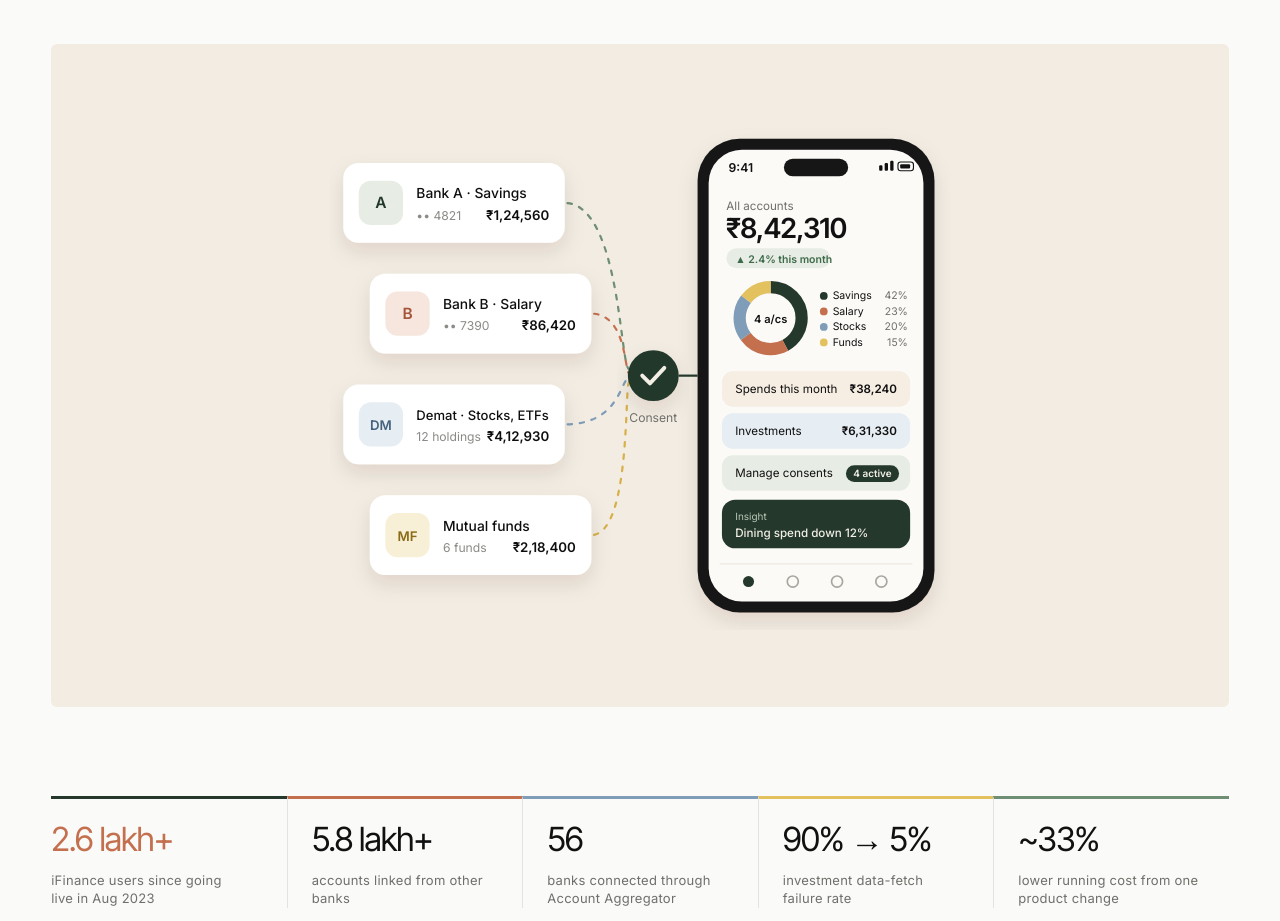
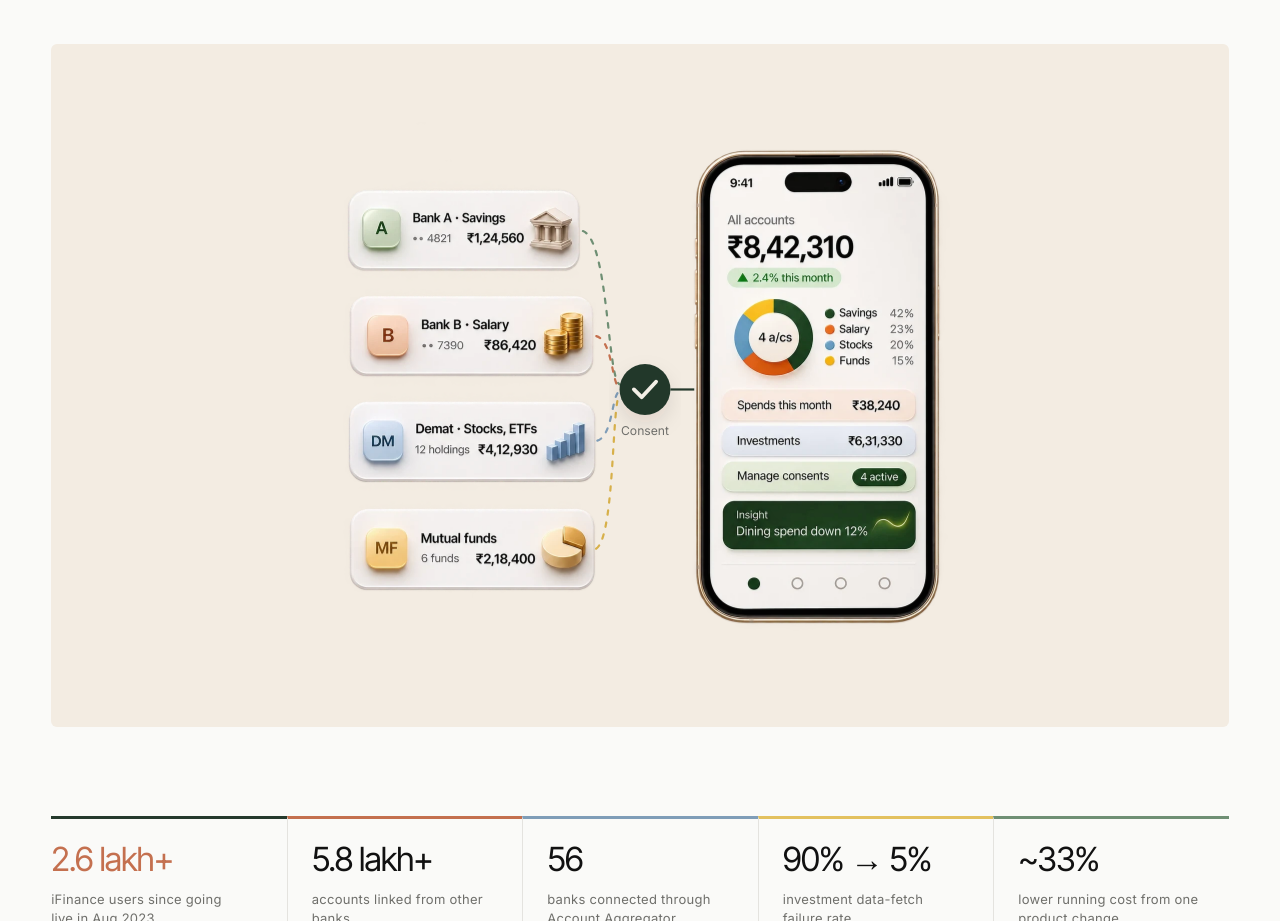
Before and after one commit to amaithi20332/amaithi20332.github.io, a plain HTML site: page index.html in a window 1280 px wide. Shown: the part 880-1801 px from the top of the page. Drawn offline with Linux system fonts and the light colour scheme.

Commit message:
Use new hero visual image, keep flow animation

```diff
--- a/index.html
+++ b/index.html
@@ -326,45 +326,15 @@ nav .wrap{min-height:64px}
 <p>I launched <strong>iFinance</strong>, ICICI Bank's Account Aggregator product for linking accounts from any bank, and I'm now building its next phase, the <strong>Financial Dashboard</strong>: investments, loans and insurance in one view. I also lead <strong>Know Your Spends</strong>, the bank's spend-tracking product. I work from evidence: test, measure, then ship in phases.</p>
 <div class="btns"><a class="btn p" href="#work">View case studies</a><a class="btn" href="https://www.linkedin.com/in/amaithipriya/">LinkedIn profile</a></div>
 </div>
-<figure class="hero-fig"><svg class="art" viewBox="0 0 560 460" role="img" aria-label="Accounts from several banks flowing through one consent check into a single app view">
+<figure class="hero-fig"><svg class="art" viewBox="0 0 1358 1159" role="img" aria-label="Accounts from several banks flowing through one consent check into a single app view">
 <defs><filter id="sh" x="-20%" y="-20%" width="140%" height="160%"><feDropShadow dx="0" dy="8" stdDeviation="9" flood-color="#2a2418" flood-opacity=".10"/></filter></defs>
+<image href="hero-visual.webp" x="0" y="0" width="1358" height="1159"/>
+<g transform="scale(2.425)">
 <g fill="none" stroke-width="2" stroke-linecap="round" stroke-dasharray="2 6" class="flow">
-<path stroke="#6f8f74" d="M212 74 C262 74 262 222 270 224"/><path stroke="#c4704f" d="M236 174 C268 174 266 226 270 228"/><path stroke="#7f9db8" d="M212 274 C262 274 262 234 270 232"/><path stroke="#d7b04a" d="M236 374 C272 374 266 238 270 236"/></g>
-<g filter="url(#sh)" font-family="Inter,sans-serif">
-<g transform="translate(12,38)"><rect width="200" height="72" rx="14" fill="#fff"/><rect x="14" y="16" width="40" height="40" rx="11" fill="#e7ede4"/><text x="34" y="41" text-anchor="middle" font-size="14" font-weight="600" fill="#24392c">A</text><text x="66" y="32" font-size="12.5" font-weight="500" fill="#111">Bank A · Savings</text><text x="66" y="51" font-size="11" fill="#8a8a86">•• 4821</text><text x="186" y="51" text-anchor="end" font-size="12" font-weight="600" fill="#111">₹1,24,560</text></g>
-<g transform="translate(36,138)"><rect width="200" height="72" rx="14" fill="#fff"/><rect x="14" y="16" width="40" height="40" rx="11" fill="#f6e6dd"/><text x="34" y="41" text-anchor="middle" font-size="14" font-weight="600" fill="#a4553a">B</text><text x="66" y="32" font-size="12.5" font-weight="500" fill="#111">Bank B · Salary</text><text x="66" y="51" font-size="11" fill="#8a8a86">•• 7390</text><text x="186" y="51" text-anchor="end" font-size="12" font-weight="600" fill="#111">₹86,420</text></g>
-<g transform="translate(12,238)"><rect width="200" height="72" rx="14" fill="#fff"/><rect x="14" y="16" width="40" height="40" rx="11" fill="#e6edf3"/><text x="34" y="41" text-anchor="middle" font-size="12" font-weight="600" fill="#45627d">DM</text><text x="66" y="32" font-size="11.8" font-weight="500" fill="#111">Demat · Stocks, ETFs</text><text x="66" y="51" font-size="11" fill="#8a8a86">12 holdings</text><text x="186" y="51" text-anchor="end" font-size="12" font-weight="600" fill="#111">₹4,12,930</text></g>
-<g transform="translate(36,338)"><rect width="200" height="72" rx="14" fill="#fff"/><rect x="14" y="16" width="40" height="40" rx="11" fill="#f7efd6"/><text x="34" y="41" text-anchor="middle" font-size="12" font-weight="600" fill="#8a6a12">MF</text><text x="66" y="32" font-size="12.5" font-weight="500" fill="#111">Mutual funds</text><text x="66" y="51" font-size="11" fill="#8a8a86">6 funds</text><text x="186" y="51" text-anchor="end" font-size="12" font-weight="600" fill="#111">₹2,18,400</text></g>
-</g>
-<g filter="url(#sh)"><circle cx="292" cy="230" r="23" fill="#24392c"/><path d="M282 230 l7 7 l13 -14" stroke="#f3efe6" stroke-width="3.5" fill="none" stroke-linecap="round" stroke-linejoin="round"/></g>
-<text x="292" y="272" text-anchor="middle" font-family="Inter,sans-serif" font-size="11" fill="#6f6f6b">Consent</text>
-<line x1="315" y1="230" x2="332" y2="230" stroke="#24392c" stroke-width="2"/>
-<g filter="url(#sh)"><rect x="332" y="16" width="214" height="428" rx="38" fill="#161616"/><rect x="342" y="26" width="194" height="408" rx="30" fill="#fbfaf7"/></g>
-<rect x="410" y="34" width="58" height="16" rx="8" fill="#161616"/>
-<g font-family="Inter,sans-serif" fill="#111">
-<text x="360" y="46" font-size="11" font-weight="600">9:41</text>
-<g fill="#111"><rect x="496" y="40" width="3" height="5" rx="1"/><rect x="501" y="38" width="3" height="7" rx="1"/><rect x="506" y="36" width="3" height="9" rx="1"/><rect x="513" y="37" width="14" height="8" rx="2.5" fill="none" stroke="#111" stroke-width="1"/><rect x="515" y="39" width="9" height="4" rx="1"/></g>
-<text x="358" y="80" font-size="10.5" fill="#6f6f6b">All accounts</text>
-<text x="358" y="106" font-family="Inter Tight,Inter,sans-serif" font-size="25" font-weight="600" letter-spacing="-.5">₹8,42,310</text>
-<rect x="358" y="115" width="94" height="18" rx="9" fill="#e7ede4"/><text x="366" y="128" font-size="9.5" font-weight="600" fill="#3d6a4a">▲ 2.4% this month</text>
-<g transform="translate(398,178)">
-<circle r="28" fill="none" stroke="#efeae1" stroke-width="11"/>
-<circle r="28" fill="none" stroke="#24392c" stroke-width="11" stroke-dasharray="74 176" transform="rotate(-90)"/>
-<circle r="28" fill="none" stroke="#c4704f" stroke-width="11" stroke-dasharray="40 176" stroke-dashoffset="-74" transform="rotate(-90)"/>
-<circle r="28" fill="none" stroke="#7f9db8" stroke-width="11" stroke-dasharray="36 176" stroke-dashoffset="-114" transform="rotate(-90)"/>
-<circle r="28" fill="none" stroke="#e3c15f" stroke-width="11" stroke-dasharray="26 176" stroke-dashoffset="-150" transform="rotate(-90)"/>
-<text y="4" text-anchor="middle" font-size="10" font-weight="600">4 a/cs</text></g>
-<g font-size="9.5"><circle cx="446" cy="158" r="3.5" fill="#24392c"/><text x="454" y="161">Savings</text><text x="522" y="161" text-anchor="end" fill="#6f6f6b">42%</text>
-<circle cx="446" cy="172" r="3.5" fill="#c4704f"/><text x="454" y="175">Salary</text><text x="522" y="175" text-anchor="end" fill="#6f6f6b">23%</text>
-<circle cx="446" cy="186" r="3.5" fill="#7f9db8"/><text x="454" y="189">Stocks</text><text x="522" y="189" text-anchor="end" fill="#6f6f6b">20%</text>
-<circle cx="446" cy="200" r="3.5" fill="#e3c15f"/><text x="454" y="203">Funds</text><text x="522" y="203" text-anchor="end" fill="#6f6f6b">15%</text></g>
-<g font-size="10.5"><rect x="354" y="226" width="170" height="32" rx="10" fill="#f6ede3"/><text x="366" y="246">Spends this month</text><text x="512" y="246" text-anchor="end" font-weight="600">₹38,240</text>
-<rect x="354" y="264" width="170" height="32" rx="10" fill="#e6edf3"/><text x="366" y="284">Investments</text><text x="512" y="284" text-anchor="end" font-weight="600">₹6,31,330</text>
-<rect x="354" y="302" width="170" height="32" rx="10" fill="#e7ede4"/><text x="366" y="322">Manage consents</text><rect x="466" y="311" width="48" height="15" rx="7.5" fill="#24392c"/><text x="490" y="322" text-anchor="middle" font-size="9" font-weight="600" fill="#f3efe6">4 active</text></g>
-<rect x="354" y="342" width="170" height="44" rx="12" fill="#24392c"/>
-<text x="366" y="360" font-size="9" fill="#b9c8b8">Insight</text><text x="366" y="376" font-size="10.5" font-weight="500" fill="#f3efe6">Dining spend down 12%</text>
-<line x1="352" y1="400" x2="526" y2="400" stroke="#ece8e0"/>
-<circle cx="378" cy="416" r="5" fill="#24392c"/><circle cx="418" cy="416" r="5" fill="none" stroke="#a9a69e" stroke-width="1.5"/><circle cx="458" cy="416" r="5" fill="none" stroke="#a9a69e" stroke-width="1.5"/><circle cx="498" cy="416" r="5" fill="none" stroke="#a9a69e" stroke-width="1.5"/>
+<path stroke="#6f8f74" d="M226 99 C252 99 250 236 262 238"/><path stroke="#c4704f" d="M238 194 C256 194 254 240 262 241"/><path stroke="#7f9db8" d="M239 289 C256 289 254 245 262 244"/><path stroke="#d7b04a" d="M238 387 C258 387 254 248 262 247"/></g>
+<g filter="url(#sh)"><circle cx="284.5" cy="242.5" r="23" fill="#24392c"/><path d="M274.5 242.5 l7 7 l13 -14" stroke="#f3efe6" stroke-width="3.5" fill="none" stroke-linecap="round" stroke-linejoin="round"/></g>
+<text x="284.5" y="284" text-anchor="middle" font-family="Inter,sans-serif" font-size="11" fill="#6f6f6b">Consent</text>
+<line x1="307.5" y1="242.5" x2="329" y2="242.5" stroke="#24392c" stroke-width="2"/>
 </g>
 </svg></figure>
 </div></header>
```
